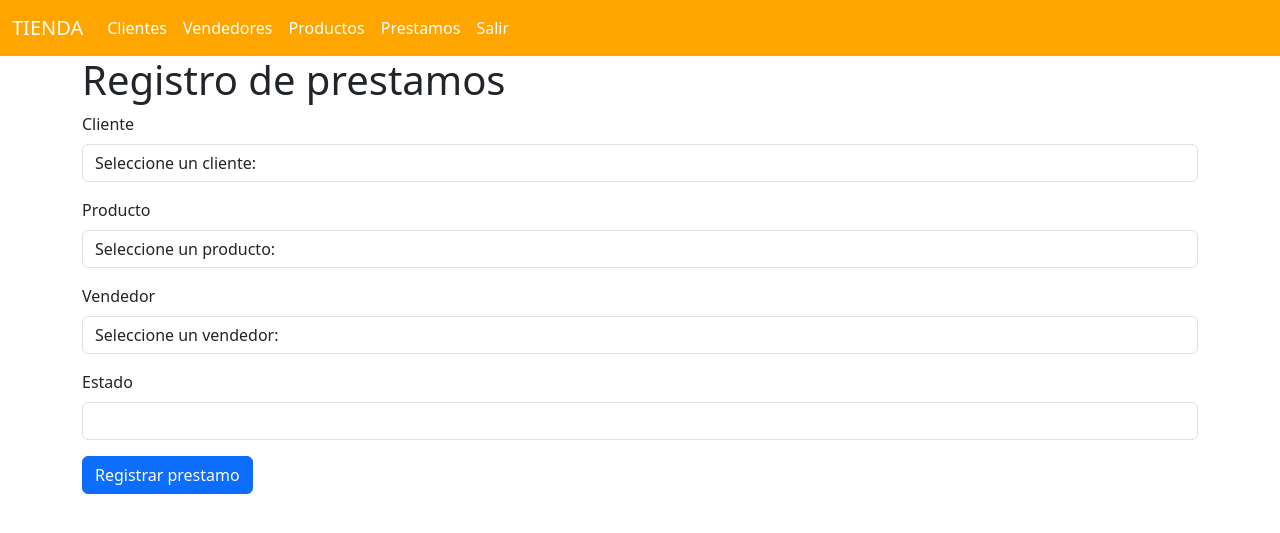
After one commit to AdgaCov/tienda_local, a Flask app: page /prestamos/create in a window 1280 px wide. The commit adds this page. Shown: the top 533 px of the page. Run offline with Flask 3, Linux system fonts and the light colour scheme; data comes from the database, SQL or seed files in the repository; both versions use the stored data as it was after the commit.

Commit message:
Commit para mvc de prestamo

```diff
--- /dev/null
+++ b/controllers/prestamo_controller.py
@@ -0,0 +1,55 @@
+from flask import request, redirect, url_for, Blueprint
+
+from models.cliente_model import Cliente
+from models.producto_model import Producto
+from models.vendedor_model import Vendedor
+from models.prestamo_model import Prestamo
+
+from views import cliente_view, producto_view, vendedor_view, prestamo_view
+
+prestamo_bp = Blueprint ('prestamo', __name__, url_prefix="/prestamos")
+
+@prestamo_bp.route("/")
+def index():
+    prestamos = Prestamo.get_all()
+    return prestamo_view.list(prestamos)
+
+@prestamo_bp.route("/create", methods = ['GET', 'POST'])
+def create():
+    if request.method == 'POST':
+        cliente_id = request.form['cliente_id']
+        producto_id = request.form['producto_id']
+        vendedor_id = request.form['vendedor_id']
+        estado = request.form['estado']
+
+        prestamo = Prestamo(cliente_id=cliente_id, producto_id=producto_id, vendedor_id=vendedor_id, estado=estado)
+        prestamo.save()
+        return redirect(url_for('prestamo.index'))
+    clientes = Cliente.query.all()
+    productos = Producto.query.all()
+    vendedores = Vendedor.query.all()
+
+    return prestamo_view.create(clientes, productos, vendedores)
+
+@prestamo_bp.route("/edit/<int:id>", methods = ['GET', 'POST'])
+def edit(id):
+    prestamo = Prestamo.get_by_id(id)
+    if request.method == 'POST':
+        cliente_id = request.form['cliente_id']
+        producto_id = request.form['producto_id']
+        vendedor_id = request.form['vendedor_id']
+        estado = request.form['estado']
+
+        prestamo.update(cliente_id=cliente_id, producto_id=producto_id, vendedor_id=vendedor_id, estado=estado)
+        return redirect(url_for('prestamo.index'))
+
+    clientes = Cliente.query.all()
+    productos = Producto.query.all()
+    vendedores = Vendedor.query.all()
+    return prestamo_view.edit(prestamo, clientes, productos, vendedores)
+
+@prestamo_bp.route("/delete/<int:id>")
+def delete(id):
+    prestamo = Prestamo.get_by_id(id)
+    prestamo.delete()
+    return redirect(url_for('prestamo.index'))
--- a/models/cliente_model.py
+++ b/models/cliente_model.py
@@ -6,6 +6,9 @@ class Cliente(db.Model):
     id = db.Column(db.Integer, primary_key=True)
     nombre = db.Column(db.String(80), nullable=False)
     telefono = db.Column(db.String(20), nullable=True)
+
+    #relacion
+    prestamos = db.relationship('Prestamo', back_populates='cliente')
 
     def __init__(self, nombre, telefono):
         self.nombre = nombre
--- a/models/producto_model.py
+++ b/models/producto_model.py
@@ -7,6 +7,9 @@ class Producto(db.Model):
     descripcion = db.Column(db.String(100), nullable=False)
     precio = db.Column(db.Float(3,2), nullable=False)
     obs = db.Column(db.String(100), nullable=False)
+
+    #relacion
+    prestamos = db.relationship('Prestamo', back_populates='producto')
 
     def __init__(self, descripcion, precio, obs):
         self.descripcion = descripcion
--- a/models/vendedor_model.py
+++ b/models/vendedor_model.py
@@ -7,6 +7,9 @@ class Vendedor(db.Model):
     nombre = db.Column(db.String(80), nullable = False)
     contrasenia = db.Column(db.String(80), nullable = False)
     telefono = db.Column(db.String(20), nullable = False)
+
+    #relacion
+    prestamos = db.relationship('Prestamo', back_populates='vendedor')
 
     def __init__(self, nombre, contrasenia, telefono):
         self.nombre = nombre
--- a/run.py
+++ b/run.py
@@ -1,5 +1,5 @@
 from flask import Flask, request
-from controllers import cliente_controller, vendedor_controller, producto_controller
+from controllers import cliente_controller, vendedor_controller, producto_controller, prestamo_controller
 from database import db
 
 app = Flask(__name__)
@@ -11,6 +11,7 @@ db.init_app(app)
 app.register_blueprint(cliente_controller.cliente_bp)
 app.register_blueprint(vendedor_controller.vendedor_bp)
 app.register_blueprint(producto_controller.producto_bp)
+app.register_blueprint(prestamo_controller.prestamo_bp)
 
 @app.route("/")
 def home():
--- a/templates/base.html
+++ b/templates/base.html
@@ -23,6 +23,9 @@
               </li>
               <li class="nav-item">
                 <a class="nav-link" aria-current="page" href="/productos/">Productos</a>
+              </li>
+              <li class="nav-item">
+                <a class="nav-link" aria-current="page" href="/prestamos/">Prestamos</a>
               </li>
               <li class="nav-item">
                 <a class="nav-link" href="#">Salir</a>
--- /dev/null
+++ b/templates/prestamos/create.html
@@ -0,0 +1,42 @@
+{% extends 'base.html' %}
+
+{% block title %} PRESTAMO | CREATE {% endblock %}
+
+{% block content %}
+<h1>Registro de prestamos</h1>
+<form action="{{url_for('prestamo.create')}}" method="POST">
+    <div class="mb-3">
+        <label for="" class="form-label">Cliente</label>
+        <select name="cliente_id" class="form-control" required>
+            <option value="">Seleccione un cliente:</option>
+            {% for cliente in clientes %}
+                <option value="{{cliente.id}}">{{cliente.nombre}}</option>
+            {% endfor %}
+        </select>
+    </div>
+    <div class="mb-3">
+        <label for="" class="form-label">Producto</label>
+        <select name="producto_id" class="form-control" required>
+            <option value="">Seleccione un producto:</option>
+            {% for producto in productos %}
+                <option value="{{producto.id}}">{{producto.descripcion}}</option>
+            {% endfor %}
+        </select>
+    </div>
+    <div class="mb-3">
+        <label for="" class="form-label">Vendedor</label>
+        <select name="vendedor_id" class="form-control" required>
+            <option value="">Seleccione un vendedor:</option>
+            {% for vendedor in vendedores %}
+                <option value="{{vendedor.id}}">{{vendedor.nombre}}</option>
+            {% endfor %}
+        </select>
+    </div>
+    <div class="mb-3">
+        <label for="" class="form-label">Estado</label>
+        <input type="text" class="form-control" name="estado" required>
+    </div>
+    <button type="submit" class="btn btn-primary">Registrar prestamo</button>
+</form>
+
+{% endblock %}
--- /dev/null
+++ b/views/prestamo_view.py
@@ -0,0 +1,10 @@
+from flask import render_template
+
+def list(prestamos):
+    return render_template('prestamos/index.html', prestamos=prestamos)
+
+def create(clientes, productos, vendedores):
+    return render_template('prestamos/create.html', clientes=clientes, productos=productos, vendedores=vendedores)
+
+def edit(prestamo, clientes, productos, vendedores):
+    return render_template('prestamos/edit.html', prestamo=prestamo, clientes=clientes, productos=productos, vendedores=vendedores)
```
Also changed, not shown: models/prestamo_model.py (added, +49 -0 lines), templates/prestamos/edit.html (added, +42 -0 lines), templates/prestamos/index.html (added, +36 -0 lines), instance/tienda.db.
